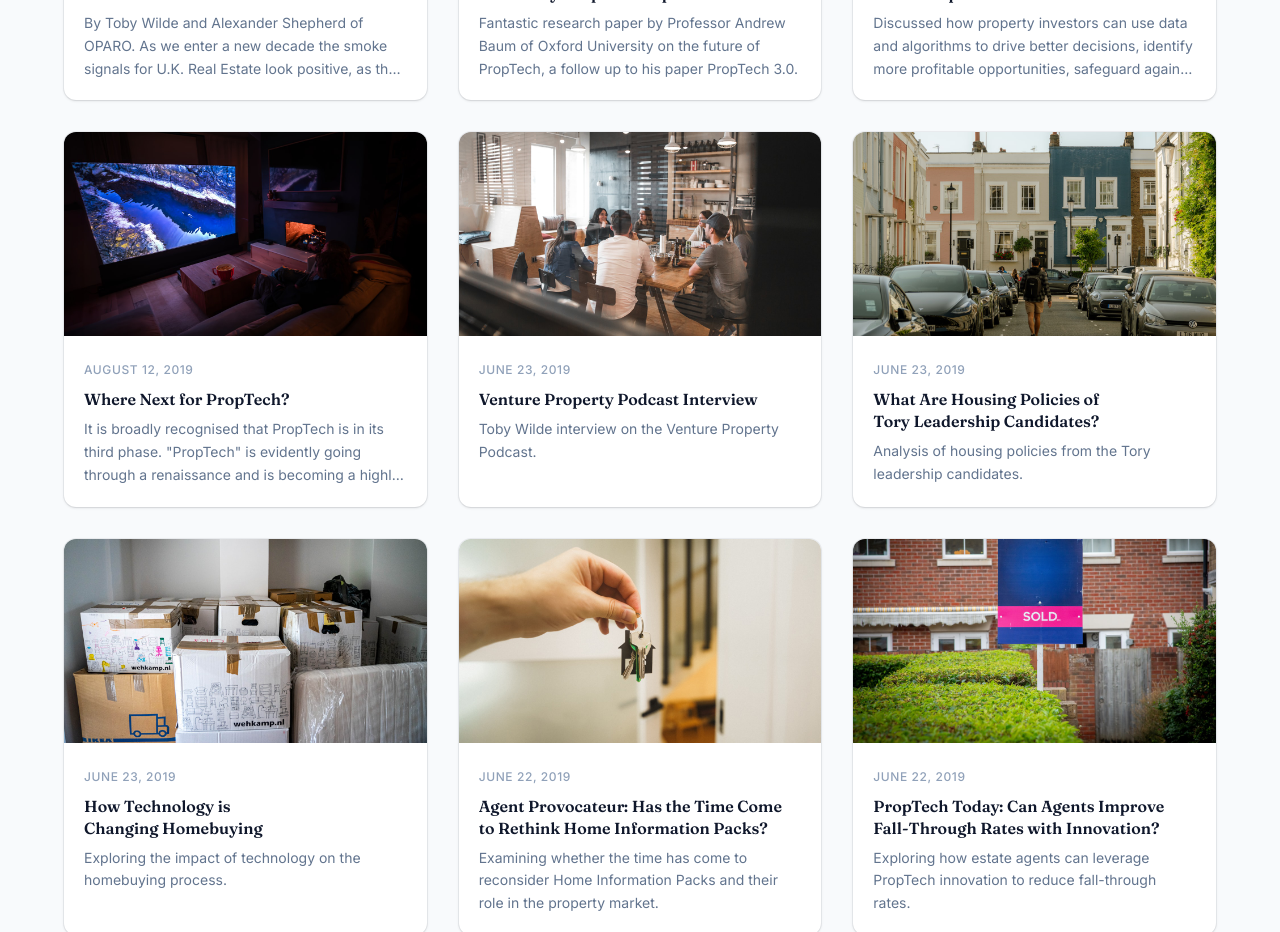
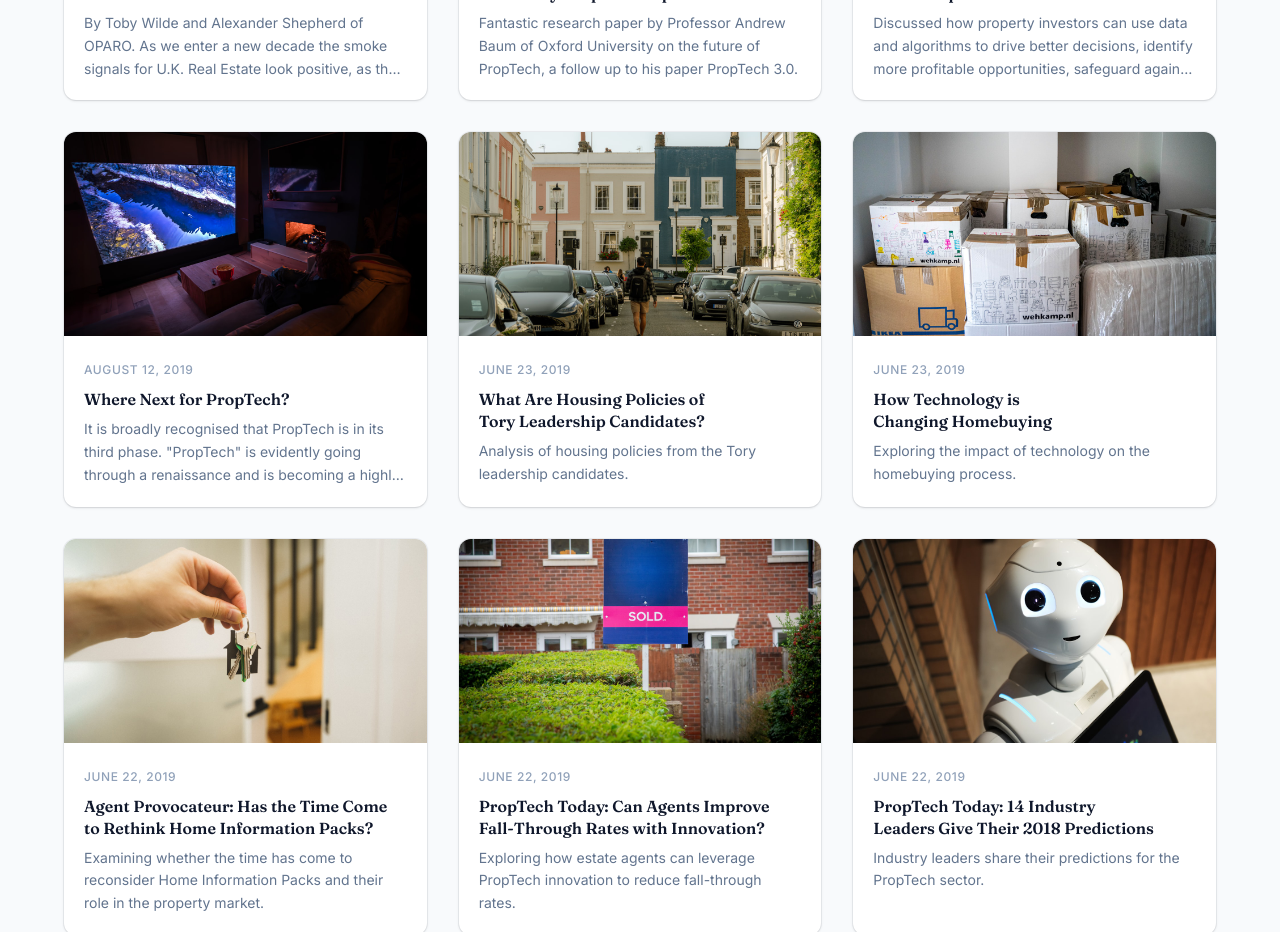
Before and after one commit to nguytina19/toby-wilde-site, a Next.js app: page /news in a window 1280 px wide. Shown: the part 6320-7252 px from the top of the page. Built offline with nearby package versions, Linux system fonts and the light colour scheme.

Commit message:
Remove Venture Property Podcast Interview article
Source page had no real body (embed only); removed at request.

Co-Authored-By: Claude Opus 4.8 (1M context) <noreply@anthropic.com>

```diff
--- a/src/data/news.ts
+++ b/src/data/news.ts
@@ -602,13 +602,6 @@ export const articles: Article[] = [
     ],
   },
   {
-    slug: "venture-property-podcast-interview",
-    date: "June 23, 2019",
-    title: "Venture Property Podcast Interview",
-    excerpt: "Toby Wilde interview on the Venture Property Podcast.",
-    image: "/news/venture-property.jpg",
-  },
-  {
     slug: "what-are-housing-policies-of-tory-leadership-candidates",
     date: "June 23, 2019",
     title: "What Are Housing Policies of Tory Leadership Candidates?",
```
